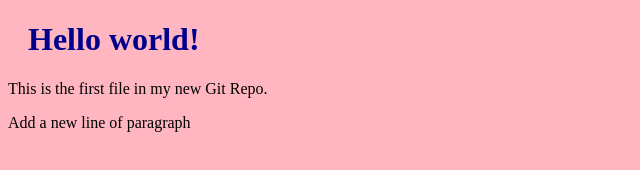
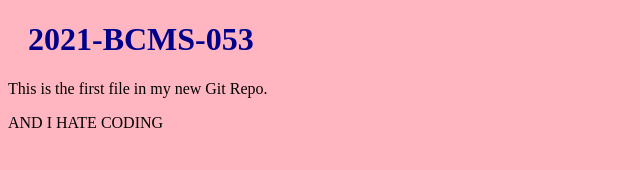
Before and after one commit to fatimayy342/fatimayy342.github.io, a plain HTML site: page index.html in a window 1280 px wide. Shown: the whole page, without its empty margins (0-640 px from the left). Drawn offline with Linux system fonts and the light colour scheme.

Commit message:
Update index.html

```diff
--- a/index.html
+++ b/index.html
@@ -1,14 +1,14 @@
 <!DOCTYPE html>
 <html>
 <head>
-<title>Hello World!</title>
+<title>Fatima Sheraz</title>
 <link rel="stylesheet" href="bluestyle.css">
 </head>
 <body>
 
-<h1>Hello world!</h1>
+<h1>2021-BCMS-053</h1>
 <p>This is the first file in my new Git Repo.</p>
- <p>Add a new line of paragraph</p>
+ <p>AND I HATE CODING</p>
 
 </body>
 </html>
```
